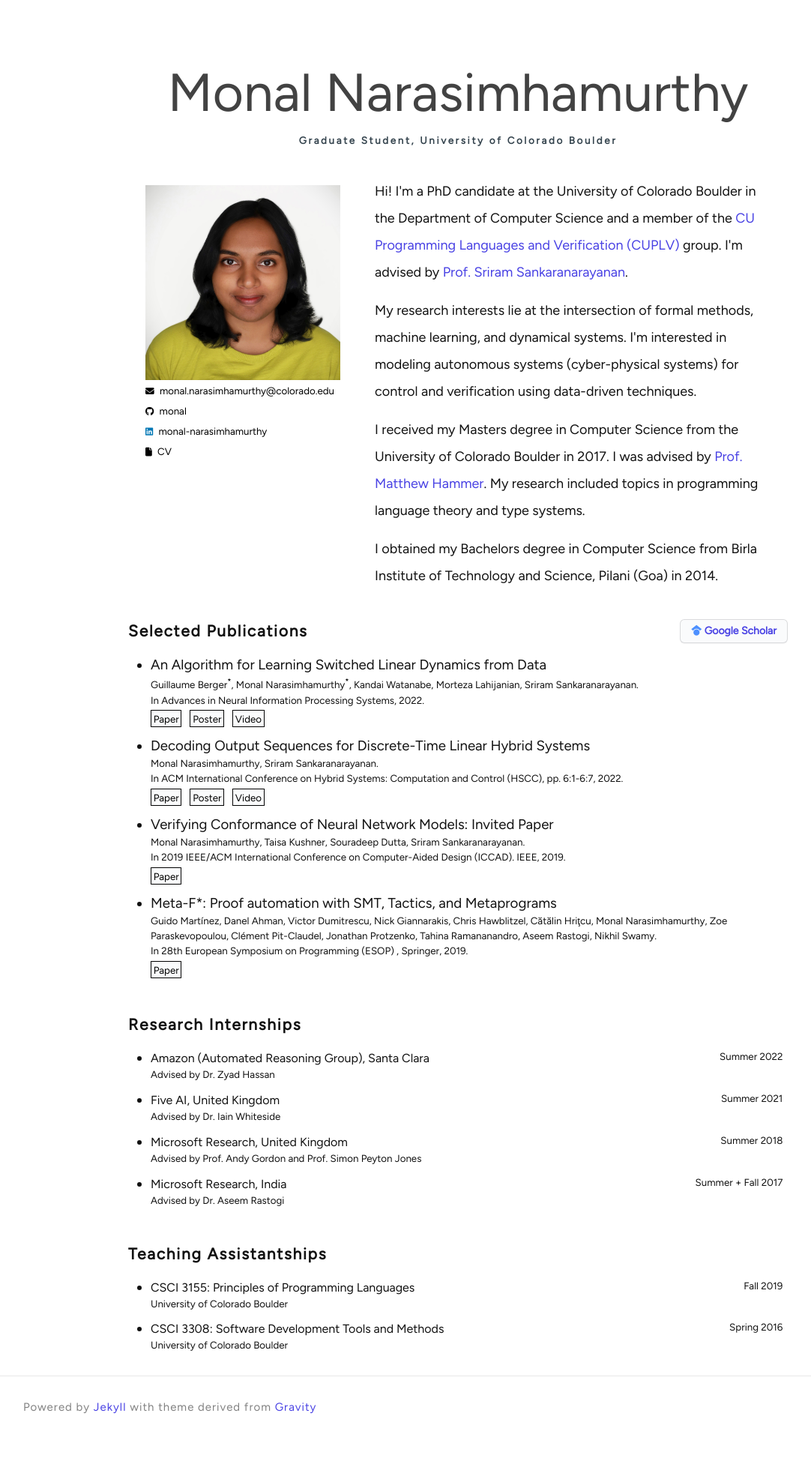
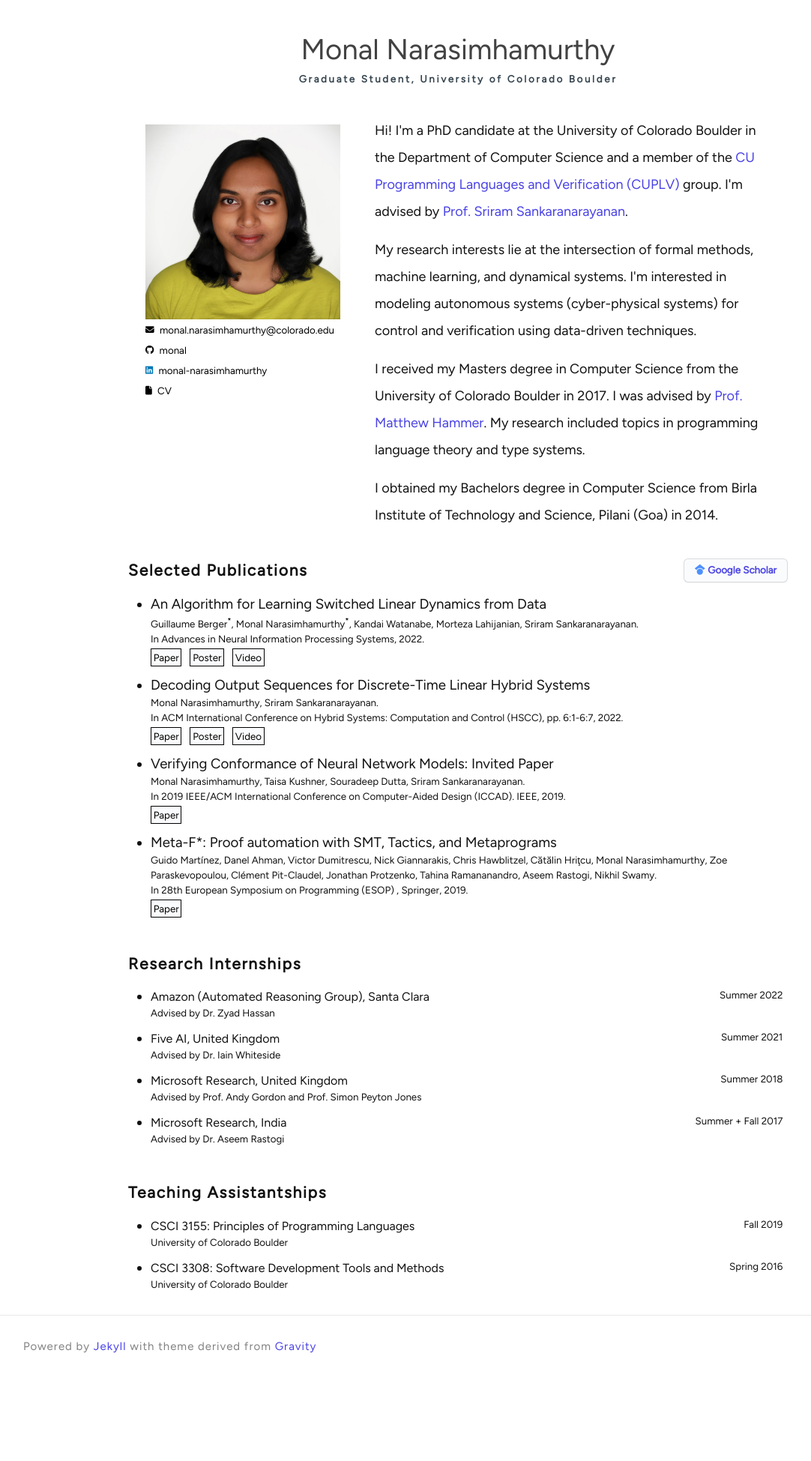
Before and after one commit to monal/monal.github.io, a Jekyll site: the page built from index.html, in a window 1280 px wide. Shown: the whole page at 75% size, without its empty margins (29-1111 px from the left). Built offline with Jekyll 4.4.1, drawn with Linux system fonts in a browser that asks for light colours; nearby versions of some CDN libraries; some web fonts are replaced; after the commit the page ends 1867 px from its top, so only the background shows below that.

Commit message:
fix layout

```diff
--- a/css/style.scss
+++ b/css/style.scss
@@ -373,7 +373,7 @@ pre {
   position: absolute;
 }
 .site-title {
-  font-size: 32pt;
+  font-size: min(3vw, 42pt);
   font-weight: 100;
   font-family: $base-font-family;
   text-transform: capitalize;
@@ -385,11 +385,12 @@ pre {
   }
 }
 
-@media screen and (min-width: 260px) {
-  .site-title {
-    font-size: calc(20px + 13 * ((100vw - 260px) / 260));
-  }
-}
+// @media screen and (min-width: 260px) {
+//   .site-title {
+//     font-size: 32pt;
+//   }
+// }
+
 .site-description {
   font-size: 10pt;
   letter-spacing: 2pt;
--- a/index.html
+++ b/index.html
@@ -52,7 +52,7 @@ layout: default
       <button class="button-4" style="margin-right: 0 auto; margin-left: auto;">
         <a href="https://scholar.google.com/citations?user=5sVrpGAAAAAJ" style="text-decoration: none">
       <i class="fa-brands fa-google-scholar" style="color: #4D90FF;"></i>
-      <span>Google Scholar</span>
+      <span style="font-size: 10pt;">Google Scholar</span>
     </a>
       </button>
     </a>
```
Also changed, not shown: 3 other files.
